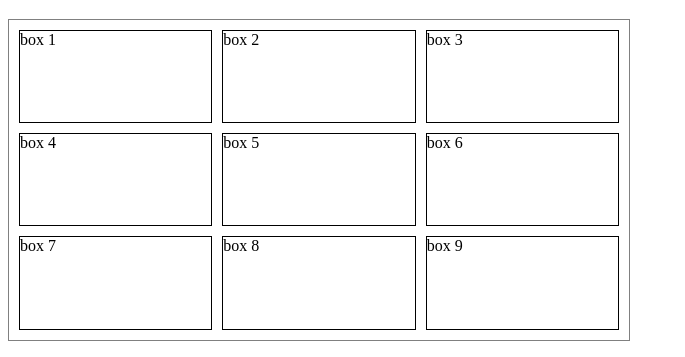
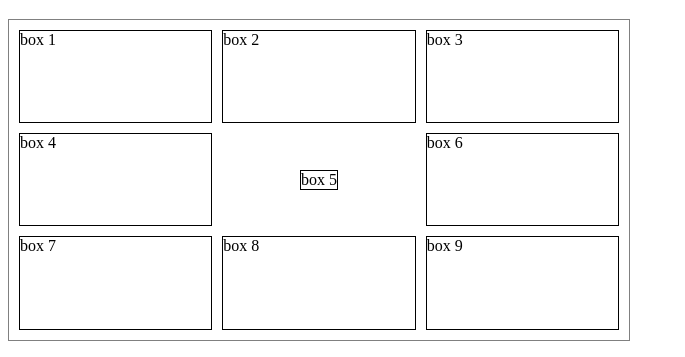
Before and after one commit to elovisa/CSSgrids, a plain HTML site: page index.html in a window 1280 px wide. Shown: the part 443-800 px from the top of the page, without its empty margins (0-685 px from the left). Drawn offline with Linux system fonts and the light colour scheme.

Commit message:
example 2 done :)

```diff
--- a/css/style.css
+++ b/css/style.css
@@ -56,9 +56,27 @@
     align-items: stretch; /*start | end | center | stretch (default)*/
     justify-items: stretch; /*start | end | center | stretch (default) */
 
-    /*Short-hand for justiy and align*/
+    /*Short-hand for items*/
     place-items:stretch stretch; /*align-items justify items*/
+    place-items:stretch;
+
+    /*Needs available space to move around*/
+    justify-content:stretch; /*start (default) | end | center | stretch | space-around | space-between | space-evenly;*/
+    align-content:stretch;/*start | end | center | stretch (default) | space-around | space-between | space-evenly; */
+
+    /*Short-hand for content*/
+    place-items:stretch stretch; /*align-contents justify contents*/
+    place-items:stretch;
 }
 [class*="box"]{
     border:1px solid;
 }
+
+.box5{
+    align-self: center; /*start | end | center | stretch (default)*/
+    justify-self: center; /*start | end | center | stretch (default) */
+
+    /*Short-hand for self*/
+    place-self:center center; /*align-self justify self*/
+    place-self:center;
+}
```
